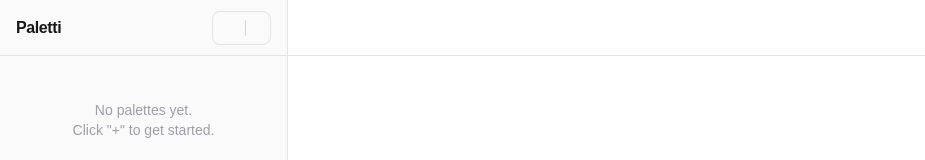
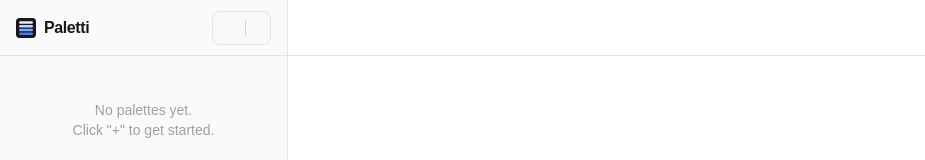
Before and after one commit to elbracht/paletti, a Next.js app: page / in a window 1280 px wide. Shown: the top 160 px of the page, without its empty margins (0-925 px from the left). Built offline with nearby package versions, Linux system fonts and the light colour scheme.

Commit message:
feat: add logo and favicon

```diff
--- a/src/app/layout.tsx
+++ b/src/app/layout.tsx
@@ -13,8 +13,8 @@ const geistMono = Geist_Mono({
 });
 
 export const metadata: Metadata = {
-  title: "Create Next App",
-  description: "Generated by create next app",
+  title: "Paletti",
+  description: "A palette editor for Tailwind CSS",
 };
 
 export default function RootLayout({
--- a/src/components/palette-list/PaletteList.tsx
+++ b/src/components/palette-list/PaletteList.tsx
@@ -80,7 +80,9 @@ export function PaletteList({
       onDragOver={(e) => {
         e.preventDefault();
         if (palettes.length === 0) return;
-        const firstCard = e.currentTarget.querySelector("[draggable]") as HTMLElement;
+        const firstCard = e.currentTarget.querySelector(
+          "[draggable]",
+        ) as HTMLElement;
         const lastCard = e.currentTarget.querySelectorAll("[draggable]");
         const last = lastCard[lastCard.length - 1] as HTMLElement;
         if (firstCard && e.clientY < firstCard.getBoundingClientRect().top) {
@@ -91,7 +93,14 @@ export function PaletteList({
       }}
     >
       <div className="flex h-14 shrink-0 items-center justify-between border-b border-zinc-200 px-4 dark:border-zinc-800">
-        <h1 className="text-base font-semibold tracking-tight text-zinc-900 dark:text-zinc-100">
+        <h1 className="flex items-center gap-2 text-base font-semibold tracking-tight text-zinc-900 dark:text-zinc-100">
+          <svg viewBox="0 0 32 32" className="h-5 w-5 shrink-0">
+            <rect width="32" height="32" rx="6" fill="#18181b" />
+            <rect x="5" y="5" width="22" height="4" rx="1.5" fill="#E1EEFF" />
+            <rect x="5" y="11" width="22" height="4" rx="1.5" fill="#B7D7FF" />
+            <rect x="5" y="17" width="22" height="4" rx="1.5" fill="#74A9FF" />
+            <rect x="5" y="23" width="22" height="4" rx="1.5" fill="#5078EB" />
+          </svg>
           Paletti
         </h1>
         <AddPaletteButton onAdd={onAdd} onImport={onImport} />
@@ -102,7 +111,9 @@ export function PaletteList({
         onDragOver={(e) => {
           e.preventDefault();
           if (palettes.length === 0) return;
-          const firstCard = e.currentTarget.querySelector("[draggable]") as HTMLElement;
+          const firstCard = e.currentTarget.querySelector(
+            "[draggable]",
+          ) as HTMLElement;
           const lastCard = e.currentTarget.querySelectorAll("[draggable]");
           const last = lastCard[lastCard.length - 1] as HTMLElement;
           if (firstCard && e.clientY < firstCard.getBoundingClientRect().top) {
@@ -148,9 +159,13 @@ export function PaletteList({
                 onDelete={() => onDelete(palette.id)}
               />
               {/* Line below last card */}
-              {dragOverIndex === palettes.length && index === palettes.length - 1 && (
-                <div className="pointer-events-none absolute right-0 left-0 z-10 h-0.5 rounded-full bg-zinc-700 dark:bg-zinc-300" style={{ bottom: "-5px" }} />
-              )}
+              {dragOverIndex === palettes.length &&
+                index === palettes.length - 1 && (
+                  <div
+                    className="pointer-events-none absolute right-0 left-0 z-10 h-0.5 rounded-full bg-zinc-700 dark:bg-zinc-300"
+                    style={{ bottom: "-5px" }}
+                  />
+                )}
             </div>
           ))}
         </div>
```
Also changed, not shown: src/app/icon.svg (added).
